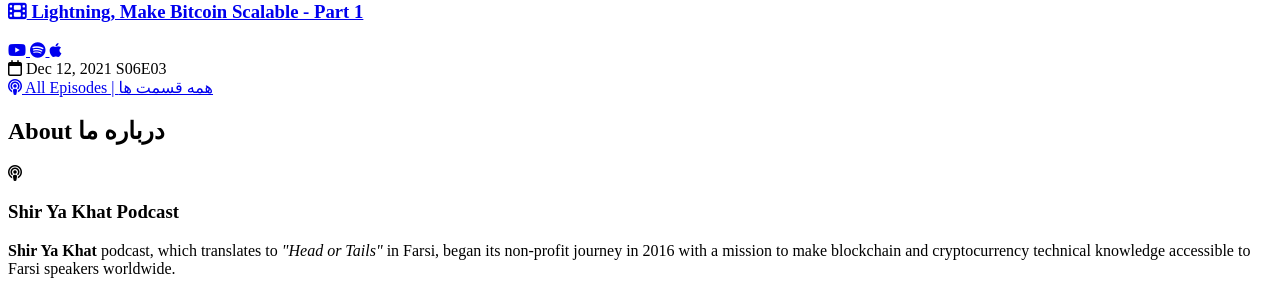
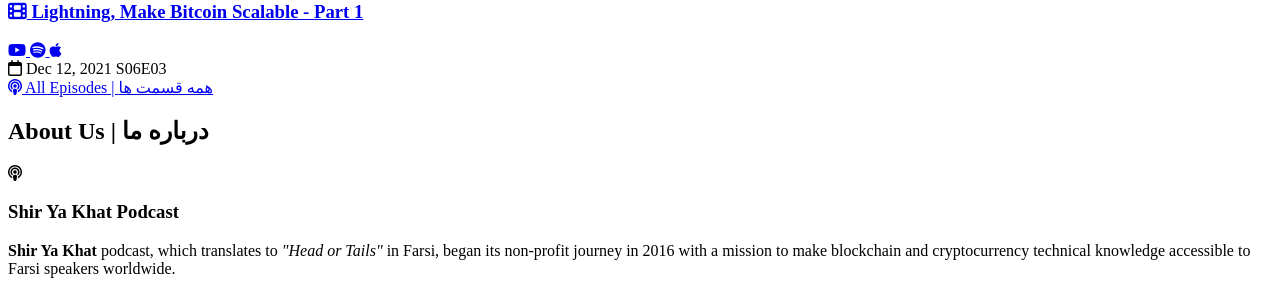
Before and after one commit to shiryakhat/website, a Jekyll site: the page built from index.html, in a window 1280 px wide and 900 px high, scrolled down 4594 px. Shown: the part 142-436 px from the top of the window. Built offline with Jekyll 4.4.1, drawn with Linux system fonts in a browser that asks for light colours; comment, search, counter and statistics services are not loaded.

Commit message:
fix about us

```diff
--- a/_includes/about.html
+++ b/_includes/about.html
@@ -4,7 +4,7 @@
     <div class="container">
         <div class="row">
             <div class="col-lg-12 text-center">
-                <h2 class="section-title animated fadeInUp">About <span class="farsi-title">درباره ما</span></h2>
+                <h2 class="section-title animated fadeInUp">About Us | <span class="farsi-title">درباره ما</span></h2>
                 <div class="modern-separator">
                     <span></span>
                 </div>
```
